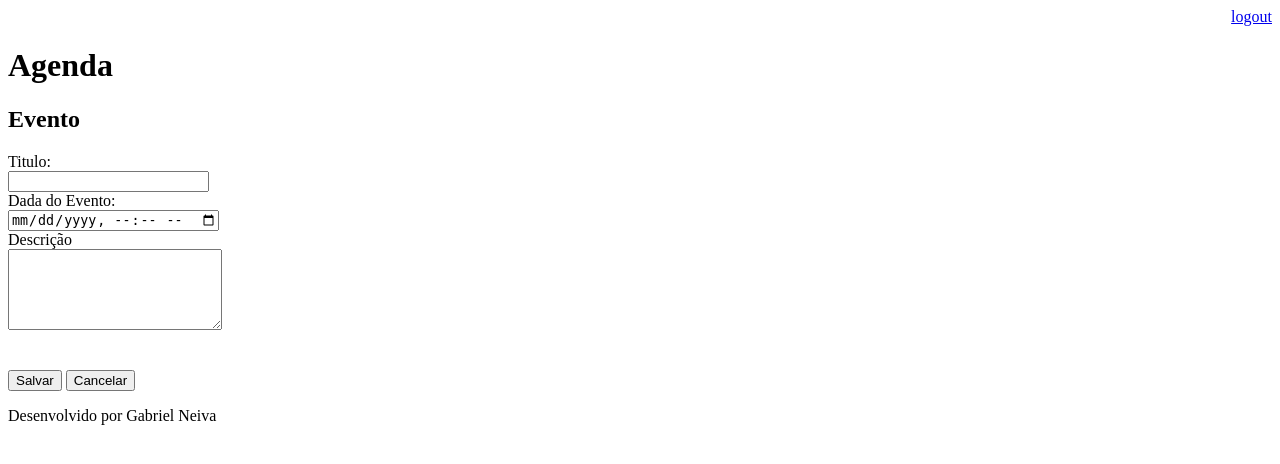
After one commit to gabrielksneiva/agenda, a Django app: page /agenda/evento/ in a window 1280 px wide. The commit adds this page. Shown: the top 464 px of the page. Run offline with Django 3.2, Linux system fonts and the light colour scheme; a user stored in the database is signed in.

Commit message:
Incluido template para inserção de eventos da agenda. Incluindo, finalmente gitignore para ignorar os arquivos compilados.

```diff
--- a/agenda/urls.py
+++ b/agenda/urls.py
@@ -21,6 +21,8 @@ from django.views.generic import RedirectView
 urlpatterns = [
     path('admin/', admin.site.urls),
     path('agenda/', views.lista_eventos),
+    path('agenda/evento/', views.evento),
+    path('agenda/evento/submit', views.submit_evento),
     path('', RedirectView.as_view(url='/agenda/')),
     path('login/', views.login_user),
     path('login/submit', views.submit_login),
--- a/core/views.py
+++ b/core/views.py
@@ -35,3 +35,20 @@ def lista_eventos(request):
     evento = Evento.objects.filter(usuario=usuario)
     dados = {'eventos' : evento}
     return render(request, 'agenda.html', dados)
+
+@login_required(login_url='/login/')
+def evento(request):
+    return render(request, 'evento.html')
+
+@login_required(login_url='/login/')
+def submit_evento(request):
+    if request.POST:
+        titulo = request.POST.get('titulo')
+        data_evento = request.POST.get('data_evento')
+        descricao = request.POST.get('descricao')
+        usuario = request.user
+        Evento.objects.create(titulo=titulo,
+                              data_evento=data_evento,
+                              usuario=usuario)
+
+    return redirect('/')
--- a/templates/agenda.html
+++ b/templates/agenda.html
@@ -2,8 +2,9 @@
 
 {% block content %}
     <h2>Agendamentos</h2>
-
-
+    <a href="evento/">
+        <button type="button">Novo Evento</button>
+    </a>
     <ul style="font-size: 18px">
     {% for evento in eventos %}
         <li>{{ evento.titulo }} - {{ evento.get_data_evento }}</li>
--- /dev/null
+++ b/templates/evento.html
@@ -0,0 +1,26 @@
+{% extends "model-page.html" %}
+
+{% block content %}
+
+<h2>Evento</h2>
+
+<form action="submit" method="POST">{% csrf_token %}
+    <label>Titulo:</label>
+    <br>
+    <input type="text" name="titulo" size="22">
+    </br>
+    <label>Dada do Evento:</label>
+    <br>
+    <input type="datetime-local" name="data_evento">
+    </br>
+    <label>Descrição</label>
+    <br>
+    <textarea name="descricao" rows="5" cols="24"></textarea>
+    </br>
+    <br><br>
+    <button type="submit">Salvar</button>
+    <a href="/">
+        <button type="button">Cancelar</button>
+    </a>
+</form>
+{% endblock %}
```
Also changed, not shown: db.sqlite3, 1 other file.
